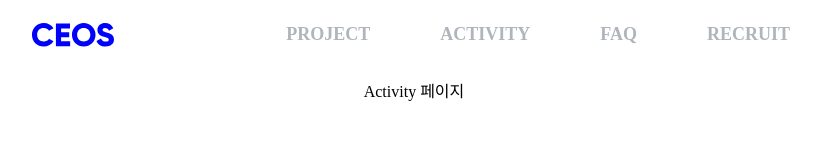
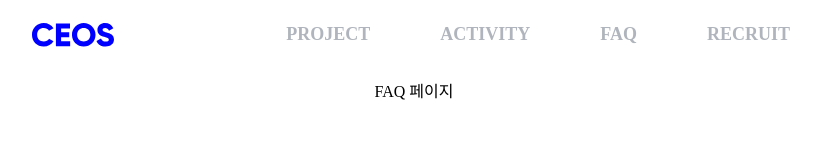
Before and after one commit to CEOS-Developers/CEOS-FE, a Next.js app in the folder apps/ceos/: page /FAQ in a window 1280 px wide. Shown: the top 168 px of the page, without its empty margins (226-1047 px from the left). Built offline with nearby package versions, Linux system fonts and the light colour scheme; a web font is replaced by a local one; what emotion-reset would draw is missing.

Commit message:
chore : FAQ 페이지 내 문구 수정

```diff
--- a/apps/ceos/src/pages/FAQ/index.tsx
+++ b/apps/ceos/src/pages/FAQ/index.tsx
@@ -1,7 +1,7 @@
 import { Flex } from '@ceos-fe/ui';
 
 const FAQ = () => {
-  return <Flex direction="row">Activity 페이지</Flex>;
+  return <Flex direction="row">FAQ 페이지</Flex>;
 };
 
 export default FAQ;
```
